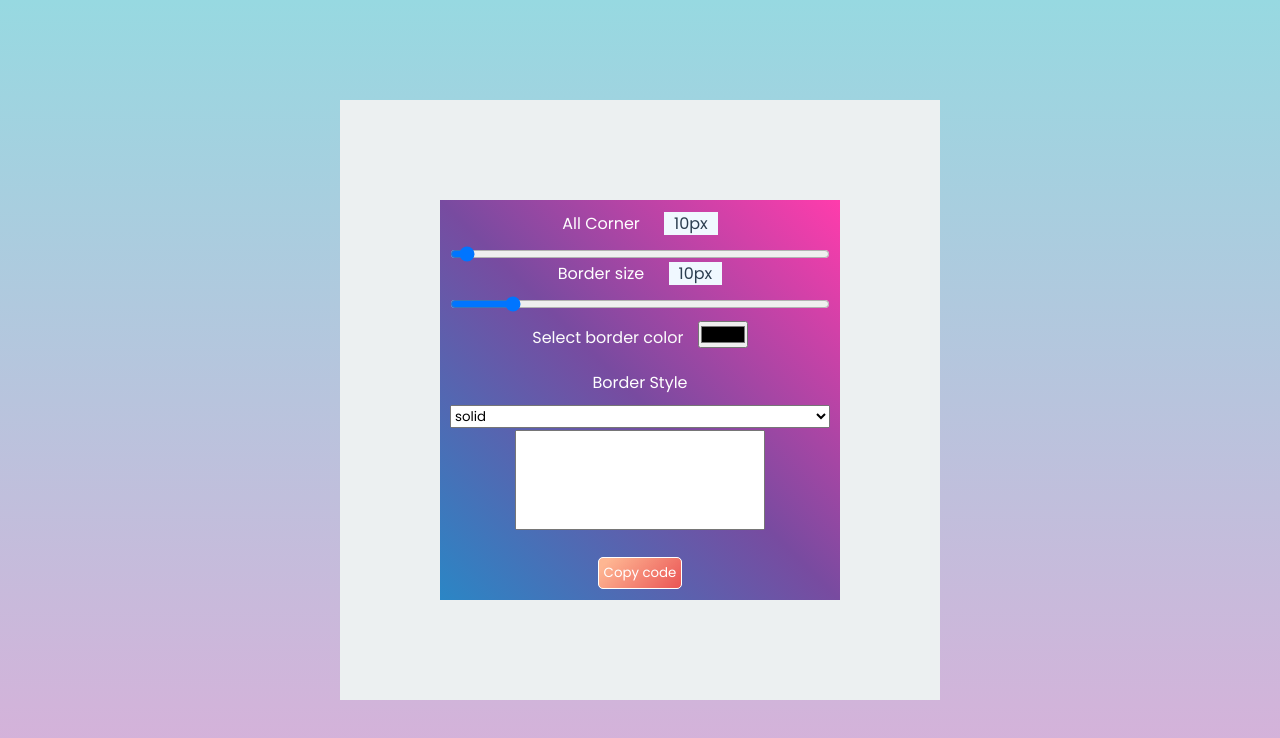
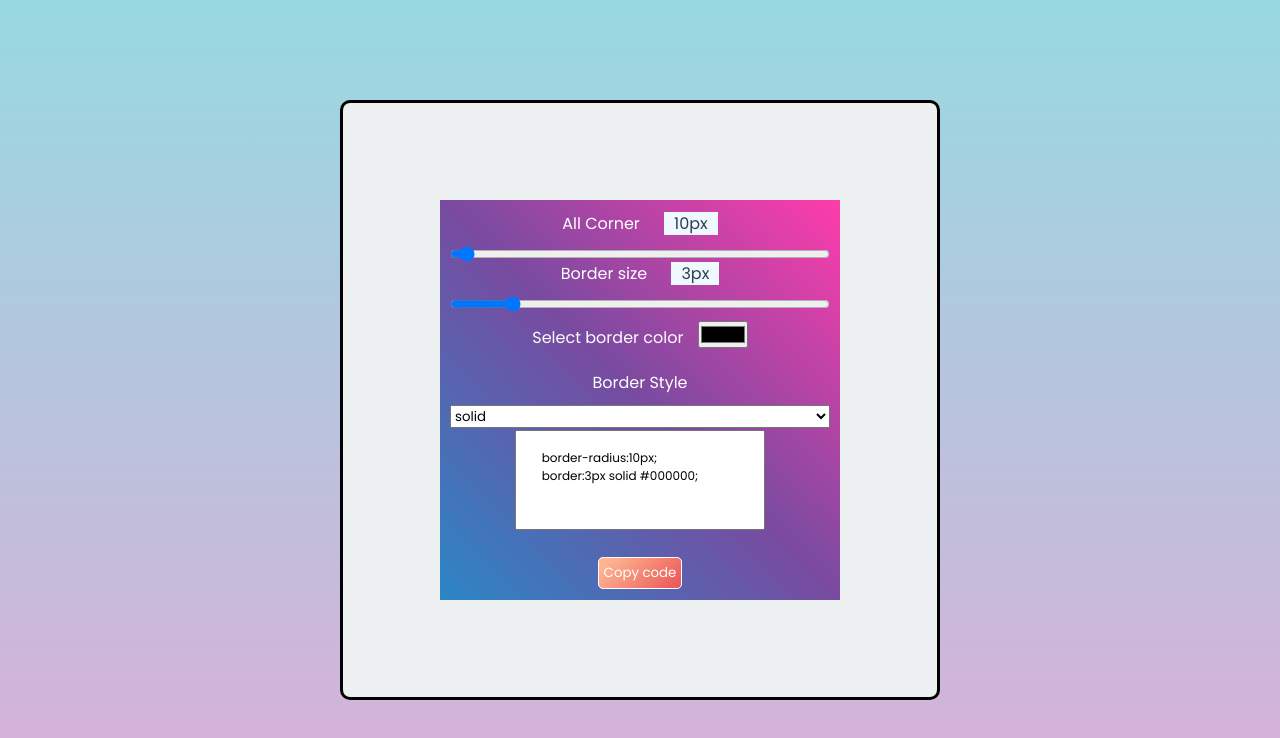
Before and after one commit to Krithick123/css_bordergenerator, a plain HTML site: page index.html in a window 1280 px wide. Drawn offline with Linux system fonts and the light colour scheme; files that its build step writes are made by us from their sources.

Commit message:
Update index.html

```diff
--- a/index.html
+++ b/index.html
@@ -6,7 +6,7 @@
     <meta http-equiv="X-UA-Compatible" content="IE=edge" />
     <meta name="viewport" content="width=device-width, initial-scale=1.0" />
     <title>Document</title>
-    <link rel="stylesheet" href="./css/style.css" />
+    <link rel="stylesheet" href="style.css" />
 </head>
 
 <body>
@@ -59,7 +59,7 @@
         </div>
     </div>
 
-    <script src="./js/index.js"></script>
+    <script src="index.js"></script>
 </body>
 
 </html>
```
